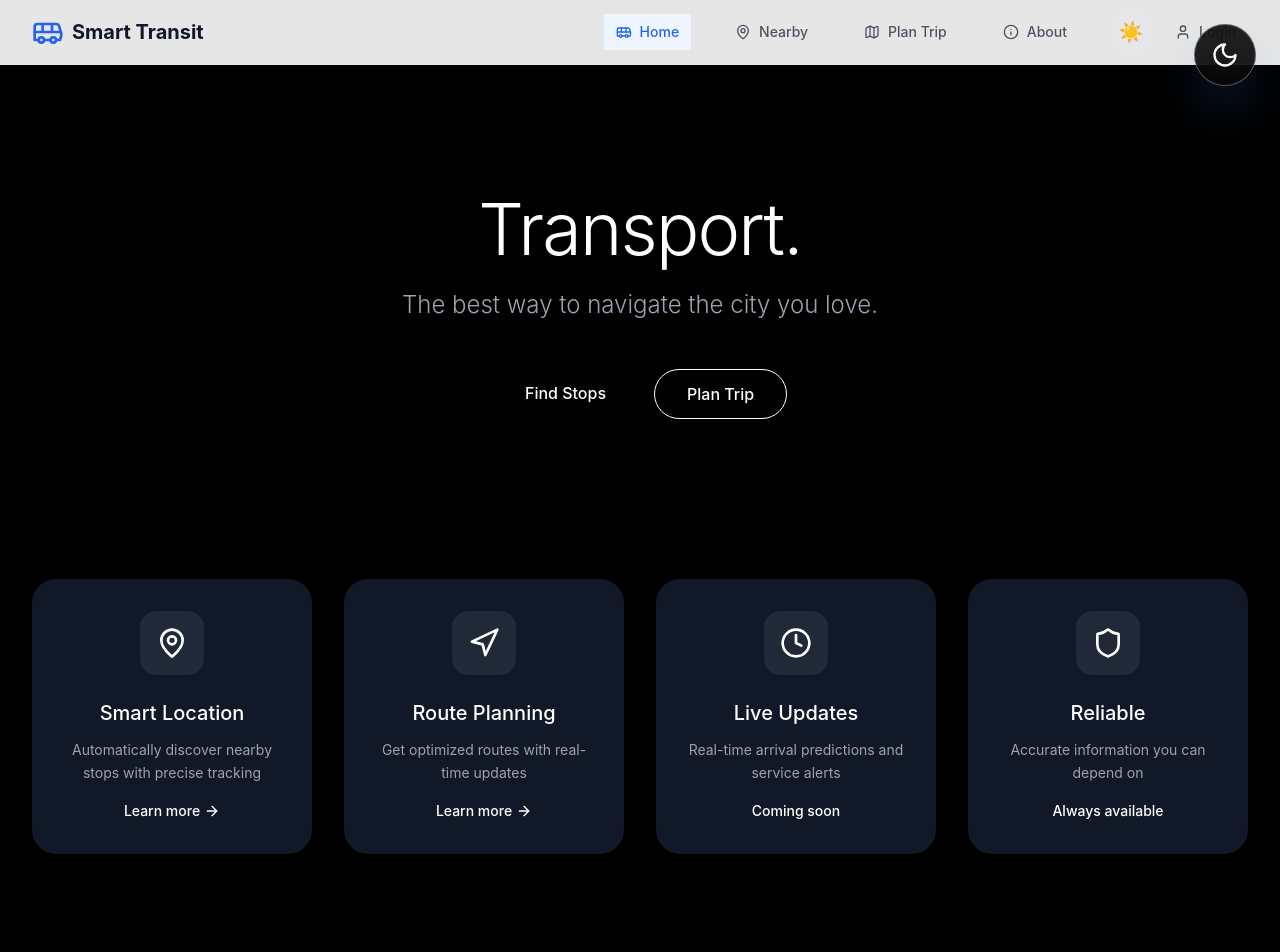
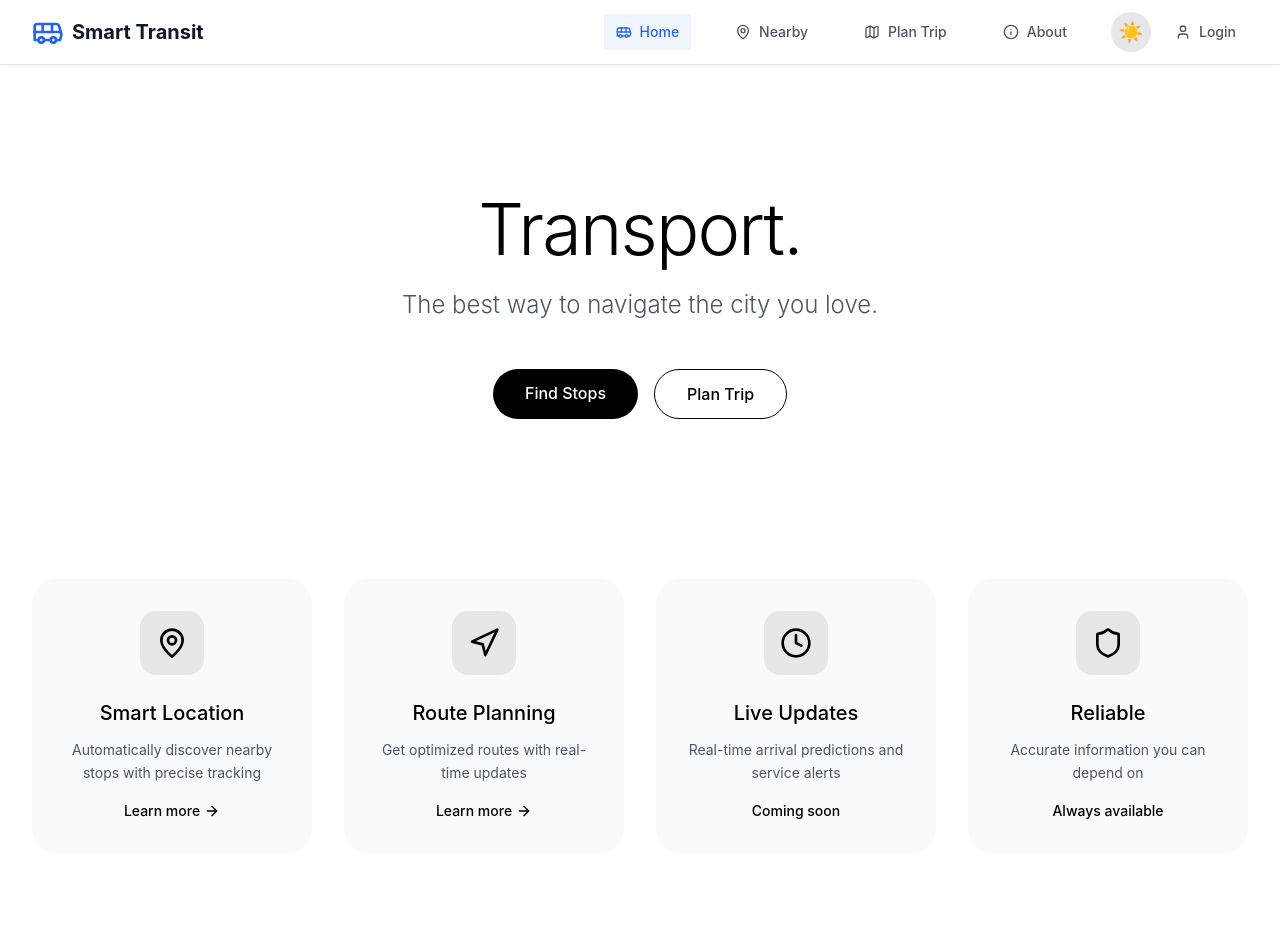
Before and after one commit to Aagneshshifak/smart_transist, a React (Vite) app: page / in a window 1280 px wide. Shown: the top 952 px of the page. Built offline with nearby package versions, Linux system fonts and the light colour scheme.

Commit message:
Refactor: Update logo and remove theme toggle
- Changed the smart transit logo to black.
- Removed the day/night theme toggle button.
- Removed theme-related functionality.

```diff
--- a/src/components/RouteOptions.tsx
+++ b/src/components/RouteOptions.tsx
@@ -1,7 +1,6 @@
 
 import { Bus } from 'lucide-react';
 import Card from './Card';
-import { useTimeBasedTheme } from '../hooks/useTimeBasedTheme';
 
 interface RouteOption {
   id: string;
@@ -19,14 +18,12 @@ interface RouteOptionsProps {
 }
 
 const RouteOptions = ({ routes, selectedRoute, onRouteSelect }: RouteOptionsProps) => {
-  const { theme } = useTimeBasedTheme();
-
   if (routes.length === 0) return null;
 
   return (
-    <div className={`rounded-3xl p-8 ${theme === 'day' ? 'bg-gray-50' : 'bg-gray-900'}`}>
-      <h3 className={`text-lg font-semibold mb-4 flex items-center gap-2 ${theme === 'day' ? 'text-black' : 'text-white'}`}>
-        <Bus className={`h-4 w-4 ${theme === 'day' ? 'text-black' : 'text-white'}`} />
+    <div className="rounded-3xl p-8 bg-gray-50">
+      <h3 className="text-lg font-semibold mb-4 flex items-center gap-2 text-black">
+        <Bus className="h-4 w-4 text-black" />
         Route Options
       </h3>
 
@@ -37,8 +34,8 @@ const RouteOptions = ({ routes, selectedRoute, onRouteSelect }: RouteOptionsProp
             onClick={() => onRouteSelect(route.id)}
             className={`p-3 border rounded-lg cursor-pointer transition-colors ${
               selectedRoute === route.id
-                ? `border-blue-500 ${theme === 'day' ? 'bg-blue-50' : 'bg-blue-900/20'}`
-                : `${theme === 'day' ? 'border-gray-300 hover:border-blue-300' : 'border-gray-600 hover:border-blue-300'}`
+                ? 'border-blue-500 bg-blue-50'
+                : 'border-gray-300 hover:border-blue-300'
             }`}
           >
             <div className="flex items-center justify-between mb-2">
@@ -46,17 +43,17 @@ const RouteOptions = ({ routes, selectedRoute, onRouteSelect }: RouteOptionsProp
                 <span className="text-xs bg-blue-600 text-white px-2 py-1 rounded">
                   Option {index + 1}
                 </span>
-                <span className={`font-semibold ${theme === 'day' ? 'text-black' : 'text-white'}`}>{route.duration}</span>
+                <span className="font-semibold text-black">{route.duration}</span>
               </div>
               <span className="text-sm font-semibold text-green-600">{route.cost}</span>
             </div>
 
-            <div className={`flex items-center gap-4 text-sm mb-2 ${theme === 'day' ? 'text-gray-600' : 'text-gray-400'}`}>
+            <div className="flex items-center gap-4 text-sm mb-2 text-gray-600">
               <span>{route.transfers} transfer{route.transfers !== 1 ? 's' : ''}</span>
               <span>{route.walkTime} walking</span>
             </div>
 
-            <div className={`text-xs ${theme === 'day' ? 'text-gray-500' : 'text-gray-400'}`}>
+            <div className="text-xs text-gray-500">
               {route.steps.join(' → ')}
             </div>
           </div>
--- a/src/pages/Index.tsx
+++ b/src/pages/Index.tsx
@@ -3,12 +3,9 @@ import { useEffect, useRef } from 'react';
 import { Link } from 'react-router-dom';
 import { MapPin, Map, Bus, ArrowRight, Navigation, Clock, Shield } from 'lucide-react';
 import Navbar from '../components/Navbar';
-import TimeThemeToggle from '../components/TimeThemeToggle';
-import { useTimeBasedTheme } from '../hooks/useTimeBasedTheme';
 
 const Index = () => {
   const sectionsRef = useRef<(HTMLElement | null)[]>([]);
-  const { theme, isTransitioning } = useTimeBasedTheme();
 
   useEffect(() => {
     const observerOptions = {
@@ -41,39 +38,30 @@ const Index = () => {
   };
 
   return (
-    <div className={`min-h-screen ${theme === 'day' ? 'bg-white text-black' : 'bg-black text-white'} ${isTransitioning ? 'opacity-95' : 'opacity-100'} transition-all duration-1000`}>
+    <div className="min-h-screen bg-white text-black">
       <Navbar />
-      <TimeThemeToggle />
 
       {/* Hero Section - Apple Style */}
       <section className="pt-32 pb-20 px-4 sm:px-6 lg:px-8">
         <div className="max-w-6xl mx-auto text-center">
-          <h1 className={`text-4xl md:text-6xl lg:text-7xl font-light mb-6 tracking-tight ${theme === 'day' ? 'text-black' : 'text-white'}`}>
+          <h1 className="text-4xl md:text-6xl lg:text-7xl font-light mb-6 tracking-tight text-black">
             Transport.
           </h1>
-          <p className={`text-xl md:text-2xl font-light mb-12 ${theme === 'day' ? 'text-gray-600' : 'text-gray-400'}`}>
+          <p className="text-xl md:text-2xl font-light mb-12 text-gray-600">
             The best way to navigate the city you love.
           </p>
 
           <div className="flex flex-col sm:flex-row gap-4 justify-center max-w-md mx-auto">
             <Link
               to="/nearby-stops"
-              className={`px-8 py-3 rounded-full font-medium transition-all duration-200 ${
-                theme === 'day'
-                  ? 'bg-black text-white hover:bg-gray-800'
-                  : 'bg-black text-white hover:bg-gray-800'
-              }`}
+              className="px-8 py-3 rounded-full font-medium transition-all duration-200 bg-black text-white hover:bg-gray-800"
             >
               Find Stops
             </Link>
 
             <Link
               to="/trip-planner"
-              className={`px-8 py-3 rounded-full font-medium border transition-all duration-200 ${
-                theme === 'day'
-                  ? 'border-black text-black hover:bg-black hover:text-white'
-                  : 'border-white text-white hover:bg-white hover:text-black'
-              }`}
+              className="px-8 py-3 rounded-full font-medium border border-black text-black hover:bg-black hover:text-white transition-all duration-200"
             >
               Plan Trip
             </Link>
@@ -90,95 +78,71 @@ const Index = () => {
           <div className="grid grid-cols-1 md:grid-cols-2 lg:grid-cols-4 gap-8">
 
             {/* Smart Location */}
-            <div className={`text-center p-8 rounded-3xl transition-all duration-300 hover:scale-105 ${
-              theme === 'day' ? 'bg-gray-50 hover:bg-gray-100' : 'bg-gray-900 hover:bg-gray-800'
-            }`}>
-              <div className={`w-16 h-16 mx-auto mb-6 rounded-2xl flex items-center justify-center ${
-                theme === 'day' ? 'bg-gray-200' : 'bg-gray-800'
-              }`}>
-                <MapPin className={`h-8 w-8 ${theme === 'day' ? 'text-black' : 'text-white'}`} />
+            <div className="text-center p-8 rounded-3xl transition-all duration-300 hover:scale-105 bg-gray-50 hover:bg-gray-100">
+              <div className="w-16 h-16 mx-auto mb-6 rounded-2xl flex items-center justify-center bg-gray-200">
+                <MapPin className="h-8 w-8 text-black" />
               </div>
-              <h3 className={`text-xl font-medium mb-3 ${theme === 'day' ? 'text-black' : 'text-white'}`}>
+              <h3 className="text-xl font-medium mb-3 text-black">
                 Smart Location
               </h3>
-              <p className={`text-sm leading-relaxed ${theme === 'day' ? 'text-gray-600' : 'text-gray-400'}`}>
+              <p className="text-sm leading-relaxed text-gray-600">
                 Automatically discover nearby stops with precise tracking
               </p>
               <Link
                 to="/nearby-stops"
-                className={`inline-flex items-center mt-4 text-sm font-medium ${
-                  theme === 'day' ? 'text-black hover:text-gray-700' : 'text-white hover:text-gray-300'
-                }`}
+                className="inline-flex items-center mt-4 text-sm font-medium text-black hover:text-gray-700"
               >
                 Learn more <ArrowRight className="h-4 w-4 ml-1" />
               </Link>
             </div>
 
             {/* Route Planning */}
-            <div className={`text-center p-8 rounded-3xl transition-all duration-300 hover:scale-105 ${
-              theme === 'day' ? 'bg-gray-50 hover:bg-gray-100' : 'bg-gray-900 hover:bg-gray-800'
-            }`}>
-              <div className={`w-16 h-16 mx-auto mb-6 rounded-2xl flex items-center justify-center ${
-                theme === 'day' ? 'bg-gray-200' : 'bg-gray-800'
-              }`}>
-                <Navigation className={`h-8 w-8 ${theme === 'day' ? 'text-black' : 'text-white'}`} />
+            <div className="text-center p-8 rounded-3xl transition-all duration-300 hover:scale-105 bg-gray-50 hover:bg-gray-100">
+              <div className="w-16 h-16 mx-auto mb-6 rounded-2xl flex items-center justify-center bg-gray-200">
+                <Navigation className="h-8 w-8 text-black" />
               </div>
-              <h3 className={`text-xl font-medium mb-3 ${theme === 'day' ? 'text-black' : 'text-white'}`}>
+              <h3 className="text-xl font-medium mb-3 text-black">
                 Route Planning
               </h3>
-              <p className={`text-sm leading-relaxed ${theme === 'day' ? 'text-gray-600' : 'text-gray-400'}`}>
+              <p className="text-sm leading-relaxed text-gray-600">
                 Get optimized routes with real-time updates
               </p>
               <Link
                 to="/trip-planner"
-                className={`inline-flex items-center mt-4 text-sm font-medium ${
-                  theme === 'day' ? 'text-black hover:text-gray-700' : 'text-white hover:text-gray-300'
-                }`}
+                className="inline-flex items-center mt-4 text-sm font-medium text-black hover:text-gray-700"
               >
                 Learn more <ArrowRight className="h-4 w-4 ml-1" />
               </Link>
             </div>
 
             {/* Real-time */}
-            <div className={`text-center p-8 rounded-3xl transition-all duration-300 hover:scale-105 ${
-              theme === 'day' ? 'bg-gray-50 hover:bg-gray-100' : 'bg-gray-900 hover:bg-gray-800'
-            }`}>
-              <div className={`w-16 h-16 mx-auto mb-6 rounded-2xl flex items-center justify-center ${
-                theme === 'day' ? 'bg-gray-200' : 'bg-gray-800'
-              }`}>
-                <Clock className={`h-8 w-8 ${theme === 'day' ? 'text-black' : 'text-white'}`} />
+            <div className="text-center p-8 rounded-3xl transition-all duration-300 hover:scale-105 bg-gray-50 hover:bg-gray-100">
+              <div className="w-16 h-16 mx-auto mb-6 rounded-2xl flex items-center justify-center bg-gray-200">
+                <Clock className="h-8 w-8 text-black" />
               </div>
-              <h3 className={`text-xl font-medium mb-3 ${theme === 'day' ? 'text-black' : 'text-white'}`}>
+              <h3 className="text-xl font-medium mb-3 text-black">
                 Live Updates
               </h3>
-              <p className={`text-sm leading-relaxed ${theme === 'day' ? 'text-gray-600' : 'text-gray-400'}`}>
+              <p className="text-sm leading-relaxed text-gray-600">
                 Real-time arrival predictions and service alerts
               </p>
-              <div className={`inline-flex items-center mt-4 text-sm font-medium ${
-                theme === 'day' ? 'text-black' : 'text-white'
-              }`}>
+              <div className="inline-flex items-center mt-4 text-sm font-medium text-black">
                 Coming soon
               </div>
             </div>
 
             {/* Reliability */}
-            <div className={`text-center p-8 rounded-3xl transition-all duration-300 hover:scale-105 ${
-              theme === 'day' ? 'bg-gray-50 hover:bg-gray-100' : 'bg-gray-900 hover:bg-gray-800'
-            }`}>
-              <div className={`w-16 h-16 mx-auto mb-6 rounded-2xl flex items-center justify-center ${
-                theme === 'day' ? 'bg-gray-200' : 'bg-gray-800'
-              }`}>
-                <Shield className={`h-8 w-8 ${theme === 'day' ? 'text-black' : 'text-white'}`} />
+            <div className="text-center p-8 rounded-3xl transition-all duration-300 hover:scale-105 bg-gray-50 hover:bg-gray-100">
+              <div className="w-16 h-16 mx-auto mb-6 rounded-2xl flex items-center justify-center bg-gray-200">
+                <Shield className="h-8 w-8 text-black" />
               </div>
-              <h3 className={`text-xl font-medium mb-3 ${theme === 'day' ? 'text-black' : 'text-white'}`}>
+              <h3 className="text-xl font-medium mb-3 text-black">
                 Reliable
               </h3>
-              <p className={`text-sm leading-relaxed ${theme === 'day' ? 'text-gray-600' : 'text-gray-400'}`}>
+              <p className="text-sm leading-relaxed text-gray-600">
                 Accurate information you can depend on
               </p>
-              <div className={`inline-flex items-center mt-4 text-sm font-medium ${
-                theme === 'day' ? 'text-black' : 'text-white'
-              }`}>
+              <div className="inline-flex items-center mt-4 text-sm font-medium text-black">
                 Always available
               </div>
             </div>
@@ -193,20 +157,16 @@ const Index = () => {
         className="py-20 px-4 sm:px-6 lg:px-8 opacity-0 translate-y-16 transition-all duration-1000"
       >
         <div className="max-w-4xl mx-auto text-center">
-          <h2 className={`text-3xl md:text-5xl font-light mb-6 ${theme === 'day' ? 'text-black' : 'text-white'}`}>
+          <h2 className="text-3xl md:text-5xl font-light mb-6 text-black">
             Ready to get started?
           </h2>
-          <p className={`text-lg mb-8 ${theme === 'day' ? 'text-gray-600' : 'text-gray-400'}`}>
+          <p className="text-lg mb-8 text-gray-600">
             Discover the easiest way to navigate your city.
           </p>
 
           <Link
             to="/nearby-stops"
-            className={`inline-flex items-center px-8 py-4 rounded-full font-medium transition-all duration-200 ${
-              theme === 'day'
-                ? 'bg-black text-white hover:bg-gray-800'
-                : 'bg-white text-black hover:bg-gray-100'
-            }`}
+            className="inline-flex items-center px-8 py-4 rounded-full font-medium transition-all duration-200 bg-black text-white hover:bg-gray-800"
           >
             Get started today <ArrowRight className="h-5 w-5 ml-2" />
           </Link>
@@ -214,11 +174,9 @@ const Index = () => {
       </section>
 
       {/* Footer */}
-      <footer className={`py-12 px-4 sm:px-6 lg:px-8 border-t ${
-        theme === 'day' ? 'border-gray-200' : 'border-gray-800'
-      }`}>
+      <footer className="py-12 px-4 sm:px-6 lg:px-8 border-t border-gray-200">
         <div className="max-w-7xl mx-auto text-center">
-          <p className={`text-sm ${theme === 'day' ? 'text-gray-500' : 'text-gray-400'}`}>
+          <p className="text-sm text-gray-500">
             © 2024 Smart Transport. Made with ❤️
           </p>
         </div>
```
